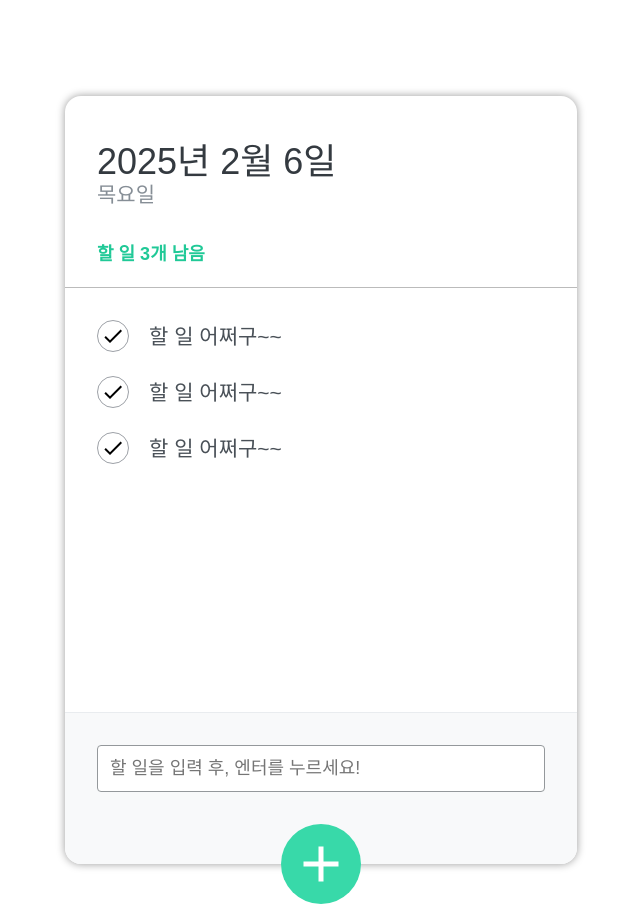
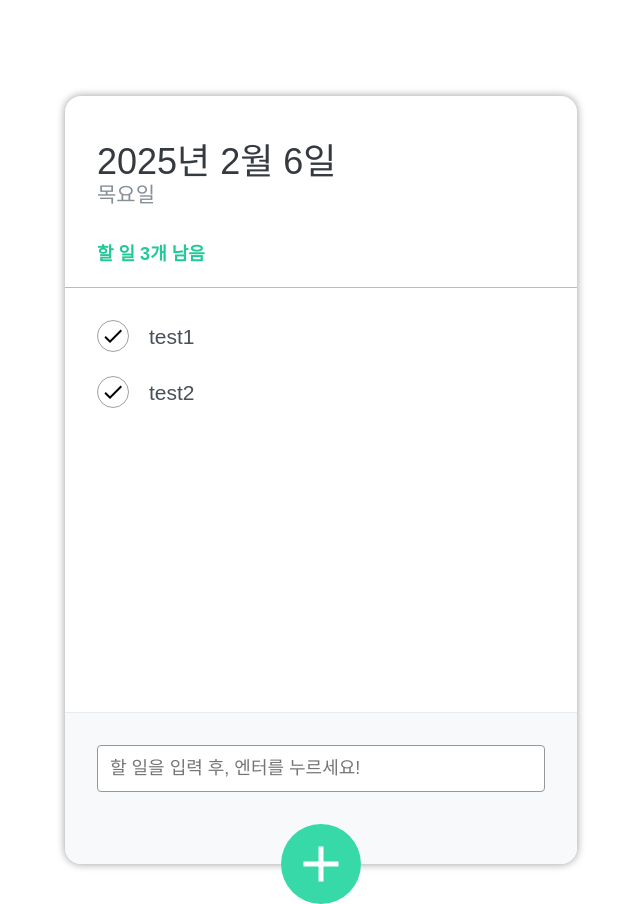
Before and after one commit to Kanggwanju/react-study202508, a React (Vite) app: page / in a window 1280 px wide. Shown: the whole page, without its empty margins (319-959 px from the left). Built offline with nearby package versions, Linux system fonts and the light colour scheme.

Commit message:
실습문제 2-2. Todolist 동적 렌더링

```diff
--- a/src/components/CourseGoals/CourseItem.jsx
+++ b/src/components/CourseGoals/CourseItem.jsx
@@ -10,7 +10,7 @@ const CourseItem = ({ goal, onDelete }) => {
     onDelete(goal.id);
   };
 
-  return <li className={goalItem} onClick={handleClick}>${goal.text}</li>;
+  return <li className={goalItem} onClick={handleClick}>{goal.text}</li>;
 };
 
 export default CourseItem;
--- a/src/components/Todos/TodoItem.jsx
+++ b/src/components/Todos/TodoItem.jsx
@@ -3,7 +3,7 @@ import { MdDelete, MdDone } from 'react-icons/md';
 
 import styles from './scss/TodoItem.module.scss';
 
-const TodoItem = () => {
+const TodoItem = ({ todo }) => {
 
   const { text, remove, 'todo-list-item': itemStyle, 'check-circle': checkCircle } = styles;
 
@@ -12,7 +12,7 @@ const TodoItem = () => {
       <div className={checkCircle}>
         <MdDone />
       </div>
-      <span className={text}>할 일 어쩌구~~</span>
+      <span className={text}>{todo.text}</span>
       <div className={remove}>
         <MdDelete />
       </div>
--- a/src/components/Todos/TodoMain.jsx
+++ b/src/components/Todos/TodoMain.jsx
@@ -3,12 +3,14 @@ import React from 'react';
 import styles from './scss/TodoMain.module.scss';
 import TodoItem from './TodoItem';
 
-const TodoMain = () => {
+const TodoMain = ({ todos }) => {
+
+
   return (
     <ul className={styles['todo-list']}>
-      <TodoItem />
-      <TodoItem />
-      <TodoItem />
+      {
+        todos.map(todo => <TodoItem key={todo.id} todo={todo}/>)
+      }
     </ul>
   );
 };
--- a/src/components/Todos/TodoTemplate.jsx
+++ b/src/components/Todos/TodoTemplate.jsx
@@ -1,14 +1,29 @@
-import React from 'react';
+import React, {useState} from 'react';
 import TodoHeader from './TodoHeader';
 import styles from './scss/TodoTemplate.module.scss';
 import TodoMain from './TodoMain';
 import TodoInput from './TodoInput';
 
 const TodoTemplate = () => {
+
+  // 할 일 데이터들의 묶음 배열
+  const [todos, setTodos] = useState([
+    {
+      id: 't1',
+      text: 'test1',
+      isChecked: false,
+    },
+    {
+      id: 't2',
+      text: 'test2',
+      isChecked: false,
+    }
+  ]);
+
   return (
     <div className={styles.TodoTemplate}>
       <TodoHeader />
-      <TodoMain />
+      <TodoMain todos={todos}/>
       <TodoInput />
     </div>
   );
```
